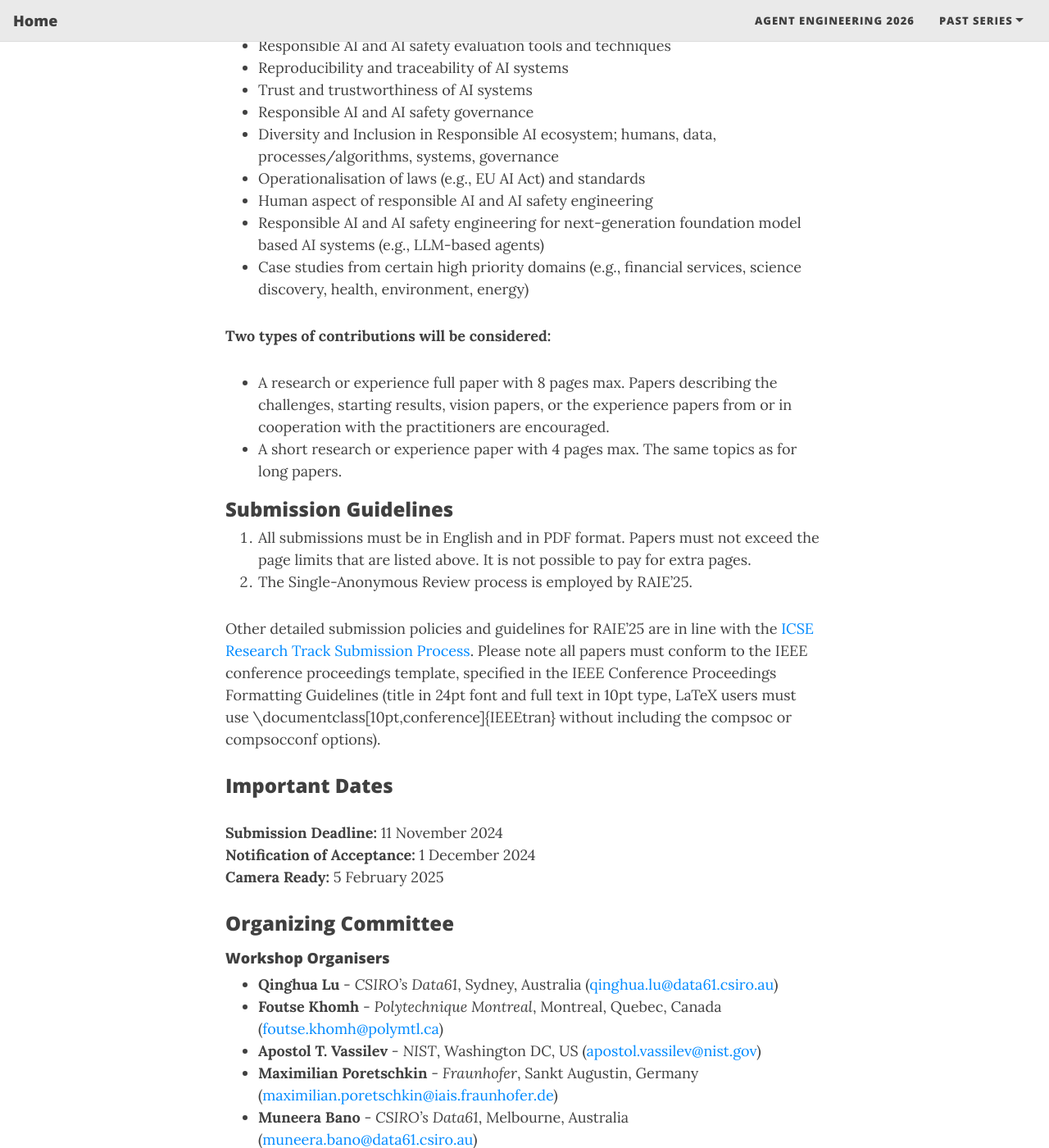
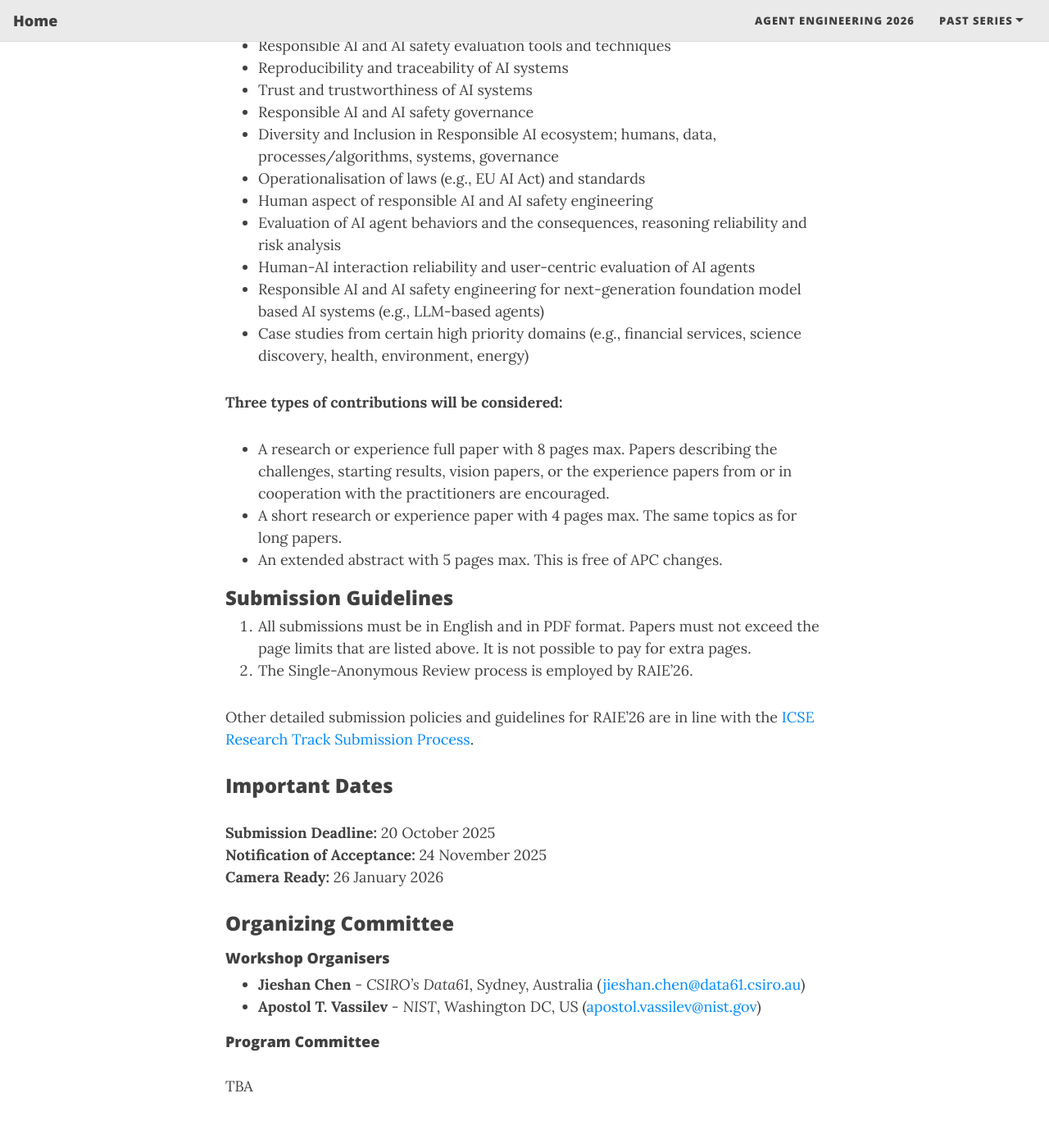
Before and after one commit to RAIEngineering/AIEng-Series, a Jekyll site: the page built from RAIE2025.md, in a window 1280 px wide and 1400 px high, scrolled down 2188 px. Shown: the whole window at 82% size. Built offline with Jekyll 4.4.1, drawn with Linux system fonts in a browser that asks for light colours; nearby versions of some CDN libraries; some of the changed text lies outside the part shown.

Commit message:
Update RAIE2025.md

```diff
--- a/RAIE2025.md
+++ b/RAIE2025.md
@@ -1,13 +1,13 @@
 ---
 layout: page
-title: RAIE 2025
+title: RAIE 2026
 ---
 
 <!-- <p><img src="/img/pierrebourque.jpg" width="200" /><a href="https://profs.etsmtl.ca/pbourque">Pierre Bourque</a> - ing., Ph.D.</p> -->
 
-# 3rd International Workshop on Responsible AI Engineering (RAIE'25)
+# 4th International Workshop on Responsible AI Engineering (RAIE'26)
 
-***Co-located with [47th International Conference on Software Engineering (ICSE 2025)](https://conf.researchr.org/home/icse-2025), Ottawa, Ontario, Canada, April 27-May 3, 2025***
+***Co-located with [48th International Conference on Software Engineering (ICSE 2026)](https://conf.researchr.org/home/icse-2026), Rio de Janeiro, Brazil, April 12-18, 2026***
 
 ### Theme & Goals
 
@@ -42,38 +42,38 @@ Topics of interests include, but are not limited to:
  - Diversity and Inclusion in Responsible AI ecosystem; humans, data, processes/algorithms, systems, governance
  - Operationalisation of laws (e.g., EU AI Act) and standards
  - Human aspect of responsible AI and AI safety engineering
+ - Evaluation of AI agent behaviors and the consequences, reasoning reliability and risk analysis
+ - Human-AI interaction reliability and user-centric evaluation of AI agents
  - Responsible AI and AI safety engineering for next-generation foundation model based AI systems (e.g., LLM-based agents)
  - Case studies from certain high priority domains (e.g., financial services, science discovery, health, environment, energy)
 
 
-**Two types of contributions will be considered:**
+**Three types of contributions will be considered:**
 
 - A research or experience full paper with 8 pages max. Papers describing the challenges, starting results, vision papers, or the experience papers from or in cooperation with the practitioners are encouraged.
 - A short research or experience paper with 4 pages max. The same topics as for long papers.
+- An extended abstract with 5 pages max. This is free of APC changes.
 
 ### Submission Guidelines
 1. All submissions must be in English and in PDF format. Papers must not exceed the page limits that are listed above. It is not possible to pay for extra pages.
-2. The Single-Anonymous Review process is employed by RAIE'25.
+2. The Single-Anonymous Review process is employed by RAIE'26.
 
-Other detailed submission policies and guidelines for RAIE'25 are in line with the [ICSE Research Track Submission Process](https://conf.researchr.org/track/icse-2025/icse-2025-research-track#submission-process). Please note all papers must conform to the IEEE conference proceedings template, specified in the IEEE Conference Proceedings Formatting Guidelines (title in 24pt font and full text in 10pt type, LaTeX users must use \documentclass[10pt,conference]{IEEEtran} without including the compsoc or compsocconf options).
+Other detailed submission policies and guidelines for RAIE'26 are in line with the [ICSE Research Track Submission Process](https://conf.researchr.org/track/icse-2026/icse-2026-research-track#submission-process).
 
 
 ### Important Dates
 
-**Submission Deadline:** 11 November 2024
+**Submission Deadline:** 20 October 2025
 <br>
-**Notification of Acceptance:**  1 December 2024
+**Notification of Acceptance:**  24 November 2025
 <br>
-**Camera Ready:** 5 February 2025
+**Camera Ready:** 26 January 2026
 
 ### Organizing Committee
 
 #### Workshop Organisers
-- **Qinghua Lu** - *CSIRO's Data61*, Sydney, Australia ([qinghua.lu@data61.csiro.au](mailto:qinghua.lu@data61.csiro.au))
-- **Foutse Khomh** - *Polytechnique Montreal*, Montreal, Quebec, Canada ([foutse.khomh@polymtl.ca](mailto:foutse.khomh@polymtl.ca))
+- **Jieshan Chen** - *CSIRO's Data61*, Sydney, Australia ([jieshan.chen@data61.csiro.au](mailto:jieshan.chen@data61.csiro.au))
 - **Apostol T. Vassilev** - *NIST*, Washington DC, US ([apostol.vassilev@nist.gov](mailto:apostol.vassilev@nist.gov))
-- **Maximilian Poretschkin** - *Fraunhofer*, Sankt Augustin, Germany ([maximilian.poretschkin@iais.fraunhofer.de](mailto:maximilian.poretschkin@iais.fraunhofer.de))
-- **Muneera Bano** - *CSIRO's Data61*, Melbourne, Australia ([muneera.bano@data61.csiro.au](mailto:muneera.bano@data61.csiro.au))
 
 
 #### Program Committee
```
